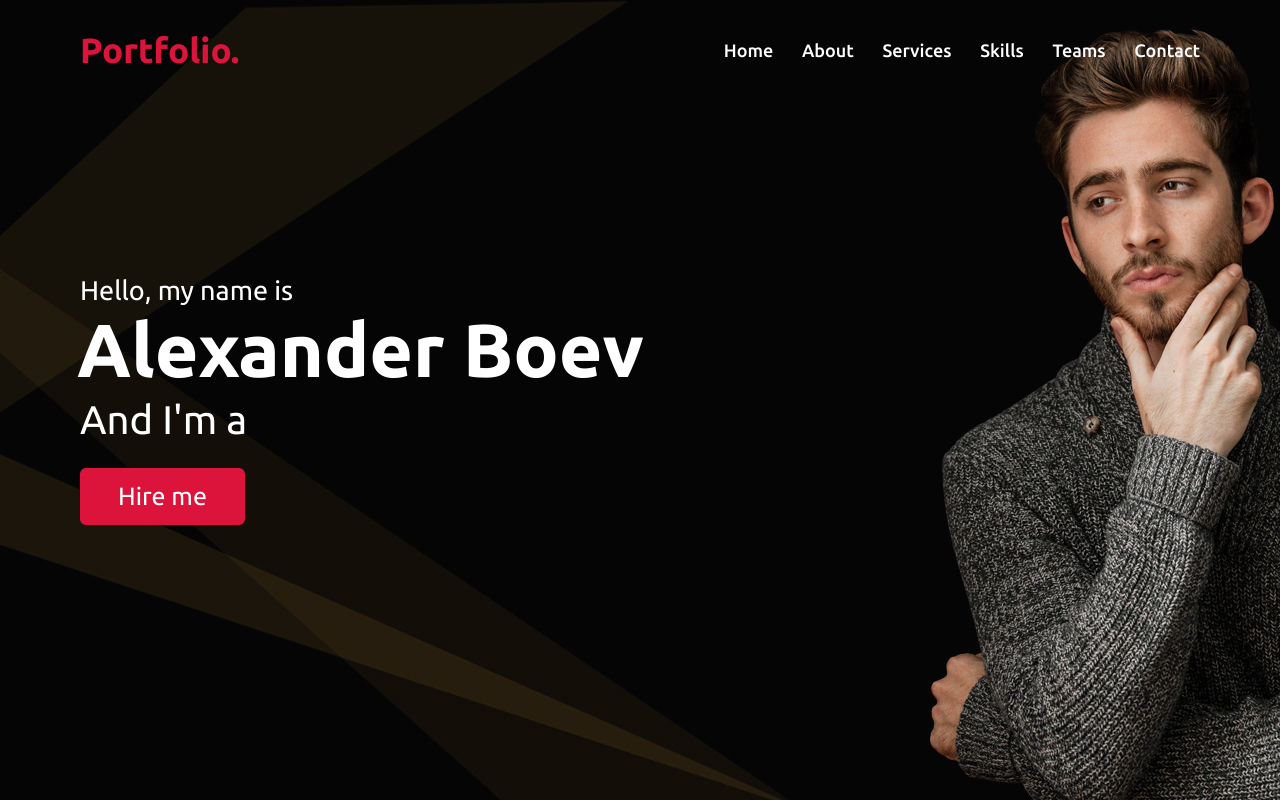
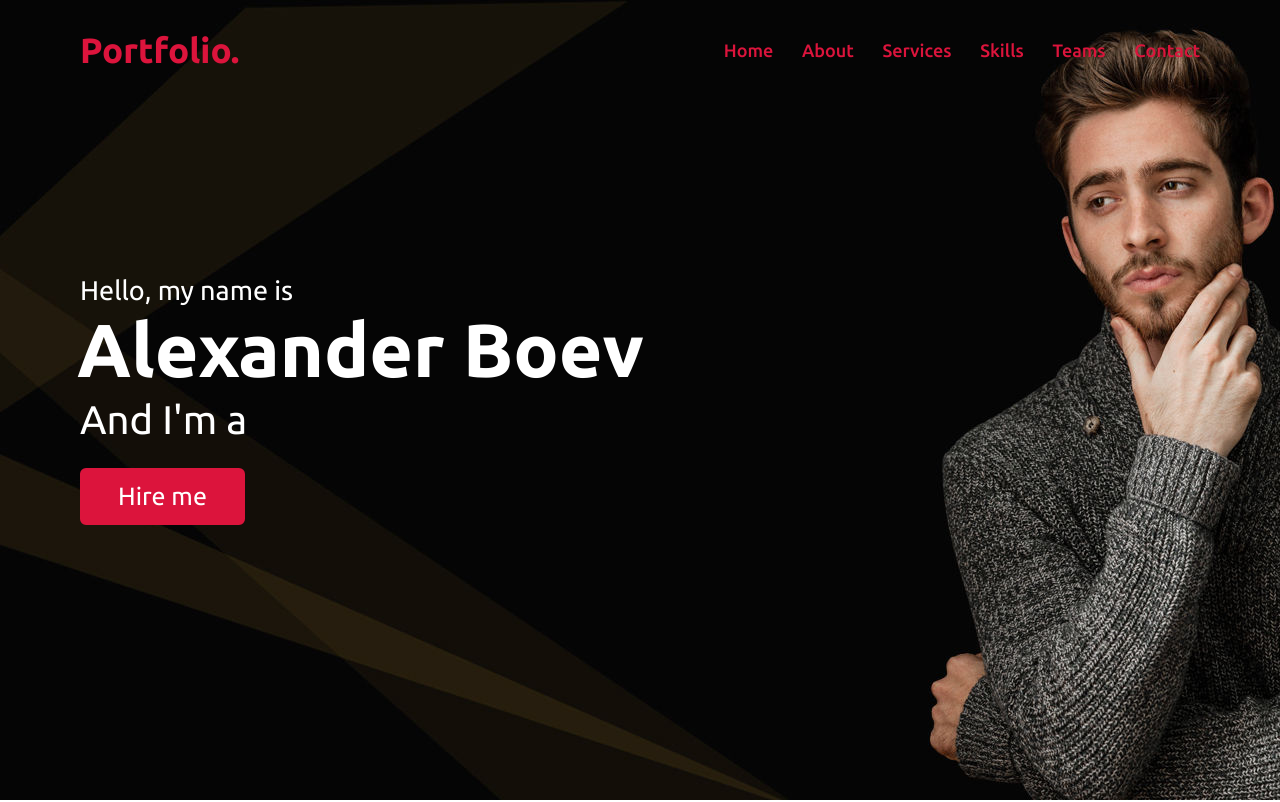
Before and after one commit to superalex-dev/Portfolio, a plain HTML site: page index.html in a window 1280 px wide. Shown: the top 802 px of the page. Drawn offline with nearby package versions, Linux system fonts and the light colour scheme; a script that the page names is missing.

Commit message:
initial commit

```diff
--- a/style.css
+++ b/style.css
@@ -114,7 +114,7 @@ section .title::after{
 /*NavBar color btns*/
 .navbar .menu li a{
     display: block;
-    color: #fff;
+    color: crimson;
     font-size: 18px;
     font-weight: 500;
     margin-left: 25px;
@@ -122,7 +122,7 @@ section .title::after{
 }
 /* Background btns color*/
 .navbar .menu li a:hover{
-    color: crimson;
+    color:#FFF;
 }
 .navbar.sticky .menu li a:hover{
     color: #fff;
```
Also changed, not shown: 1 other file.
